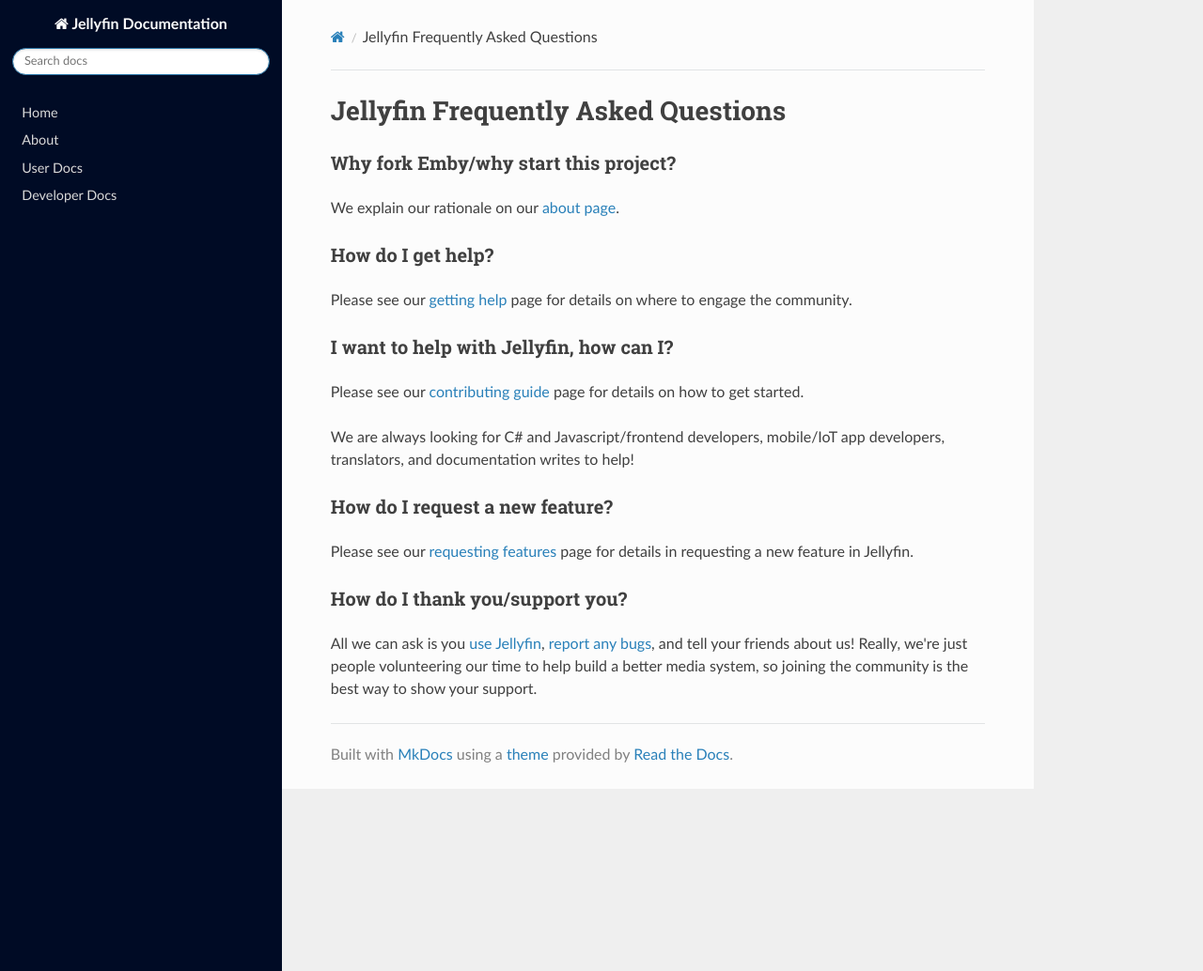
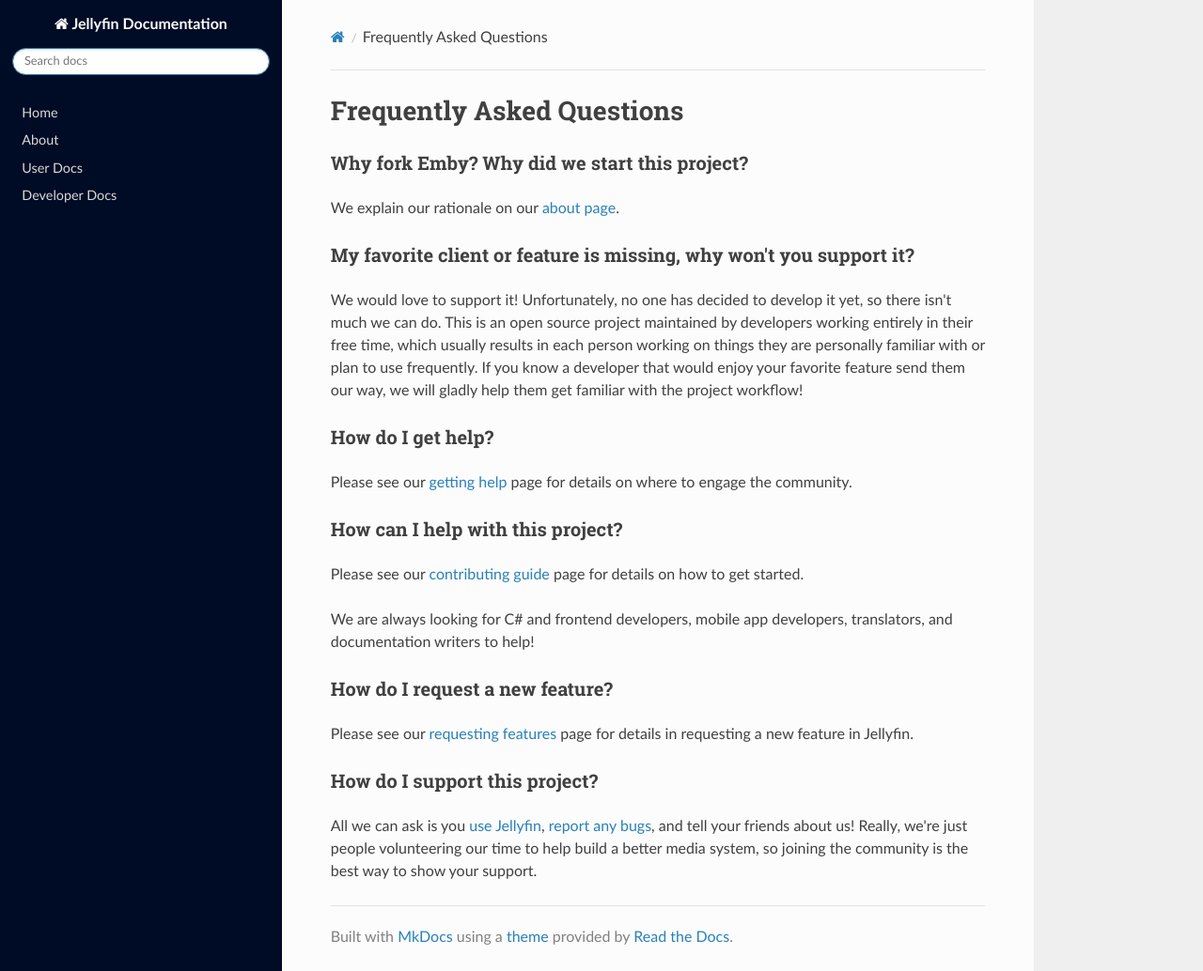
Before and after one commit to jellyfin-archive/jellyfin-docs, an MkDocs documentation site: the page built from docs/user-docs/faqs.md, in a window 1280 px wide and 1034 px high. Shown: the whole window at 94% size. Built offline with MkDocs 1.6.1, drawn with Linux system fonts in a browser that asks for light colours; nearby versions of some CDN libraries.

Commit message:
update faqs

```diff
--- a/docs/user-docs/faqs.md
+++ b/docs/user-docs/faqs.md
@@ -1,23 +1,27 @@
-# Jellyfin Frequently Asked Questions
+# Frequently Asked Questions
 
-### Why fork Emby/why start this project?
+### Why fork Emby? Why did we start this project?
 
 We explain our rationale on our [about page](/about).
+
+### My favorite client or feature is missing, why won't you support it?
+
+We would love to support it! Unfortunately, no one has decided to develop it yet, so there isn't much we can do. This is an open source project maintained by developers working entirely in their free time, which usually results in each person working on things they are personally familiar with or plan to use frequently. If you know a developer that would enjoy your favorite feature send them our way, we will gladly help them get familiar with the project workflow!
 
 ### How do I get help?
 
 Please see our [getting help](/user-docs/getting-help) page for details on where to engage the community.
 
-### I want to help with Jellyfin, how can I?
+### How can I help with this project?
 
 Please see our [contributing guide](/developer-docs/contributing) page for details on how to get started.
 
-We are always looking for C# and Javascript/frontend developers, mobile/IoT app developers, translators, and documentation writes to help!
+We are always looking for C# and frontend developers, mobile app developers, translators, and documentation writers to help!
 
 ### How do I request a new feature?
 
 Please see our [requesting features](/developer-docs/issues#requesting-features) page for details in requesting a new feature in Jellyfin.
 
-### How do I thank you/support you?
+### How do I support this project?
 
 All we can ask is you [use Jellyfin](/user-docs/installing), [report any bugs](/developer-docs/issues#reporting-bugs), and tell your friends about us! Really, we're just people volunteering our time to help build a better media system, so joining the community is the best way to show your support.
```
